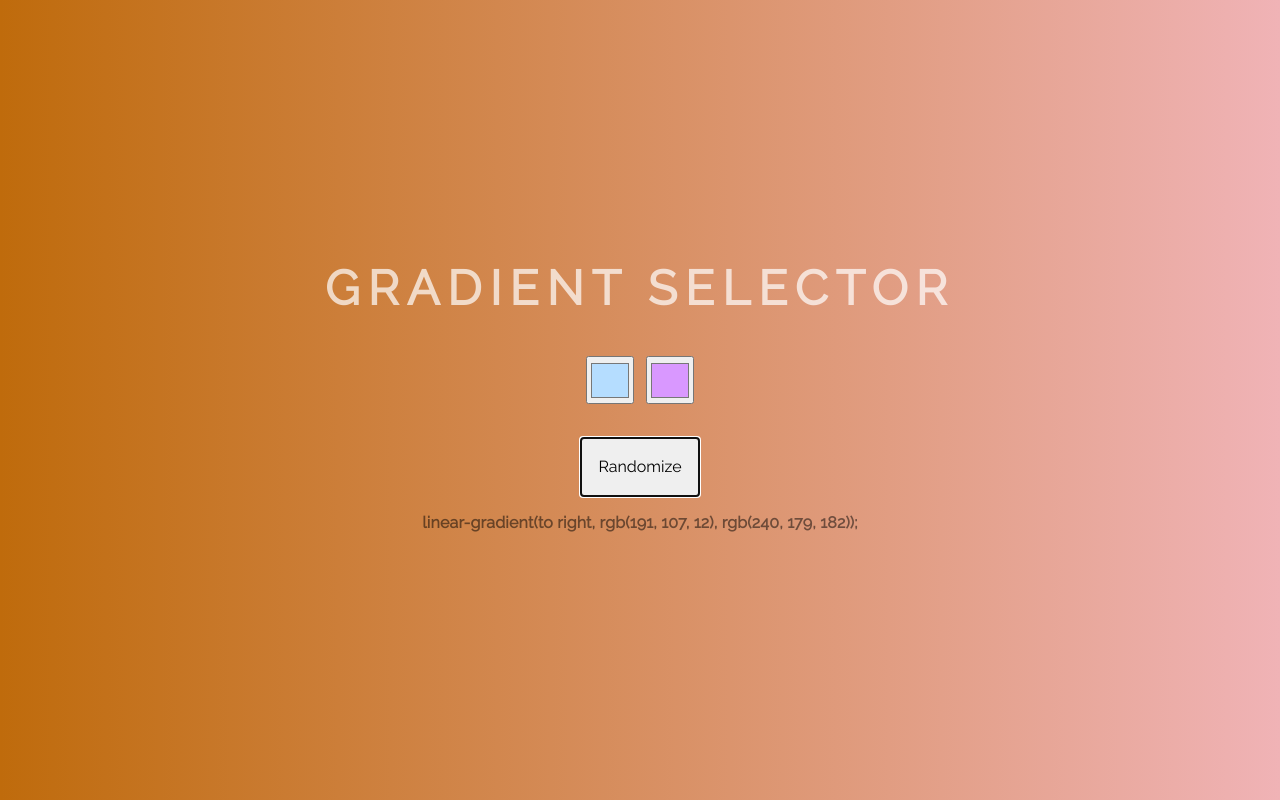
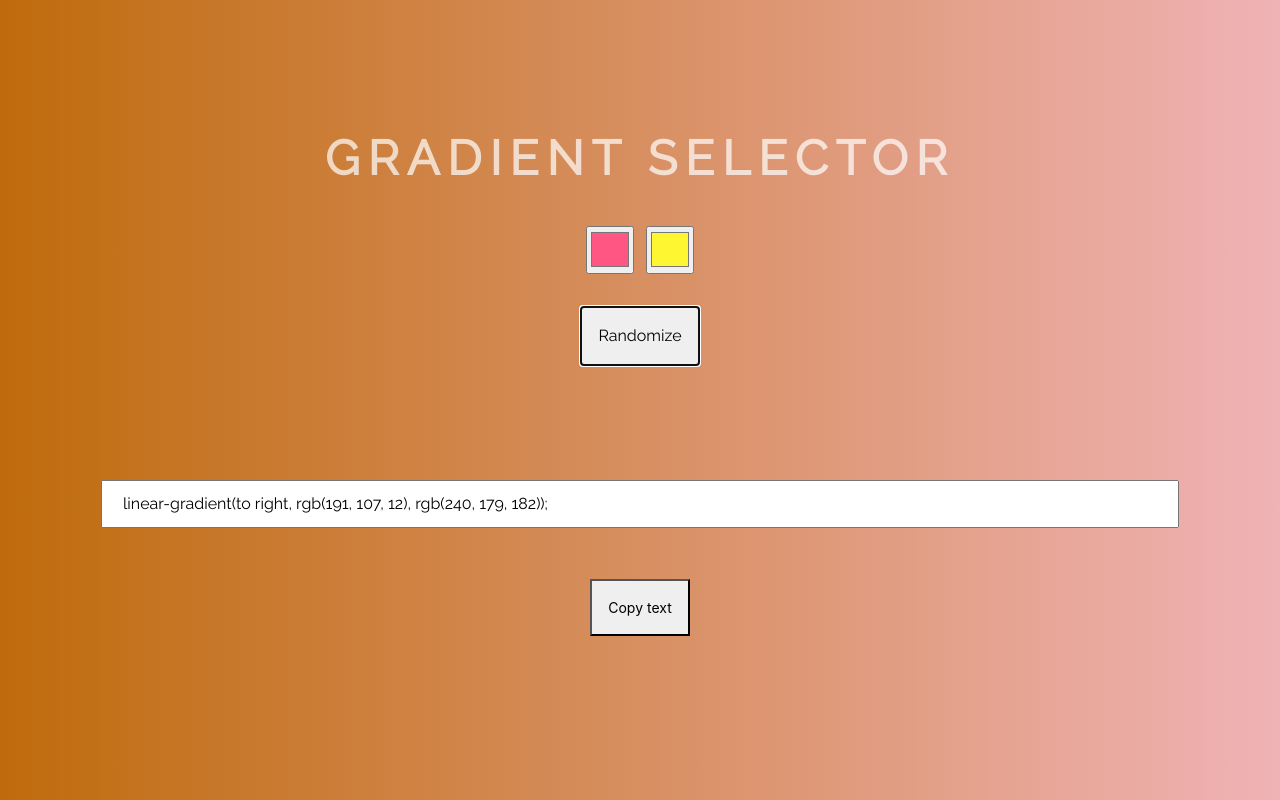
Before and after one commit to Anishshettyk/gradient-selector, a plain HTML site: page index.html in a window 1280 px wide. Both pictures are taken after a click on the button "Randomize". Drawn offline with nearby package versions, Linux system fonts and the light colour scheme; files whose address does not match are found by name.

Commit message:
added copy to clipboard function and converted function to follow es6 features

```diff
--- a/index.html
+++ b/index.html
@@ -17,11 +17,20 @@
     <div class="container">
         <h1>Gradient Selector</h1>
         <div class="inputs">
-            <input class="color1" type="color" name="color1" value="#B5DDFF">
-            <input class="color2" type="color" name="color2" value="#D998FF" id=""><br>
+            <input class="color1" type="color" name="color1" value="#ff5683">
+            <input class="color2" type="color" name="color2" value="#fff632" id=""><br>
         </div>
         <button class="random">Randomize</button>
-        <h3></h3>
+        <div class="copyField">
+            <input type="text" class="value" id="copyField">
+
+            <div class="tooltip">
+                <button onclick="copyField()" onmousein="outFunc()">
+                    <span class="tooltiptext" id="myTooltip">Copy to clipboard</span>
+                    Copy text
+                </button>
+            </div>
+        </div>
     </div>
 
 
--- a/js/main.js
+++ b/js/main.js
@@ -1,31 +1,45 @@
-const css = document.querySelector("h3");
+const css = document.querySelector(".value");
 const color1 = document.querySelector(".color1");
 const color2 = document.querySelector(".color2");
 const body = document.getElementById("gradient");
 const button = document.querySelector("button");
 
-window.onload = setGradient;
-
-function setGradient() {
+const setGradient = () => {
   body.style.background =
     "linear-gradient(to right, " + color1.value + "," + color2.value + ")";
+  css.value = body.style.background + ";";
+};
 
-  css.textContent = body.style.background + ";";
-}
-
-function randomRGB() {
+const randomRGB = () => {
   let rgbValues = [];
   for (let i = 0; i < 3; i++) {
     rgbValues.push(Math.floor(Math.random() * 256));
   }
   return `rgb(${rgbValues[0]},${rgbValues[1]},${rgbValues[2]})`;
-}
+};
 
-function setRandom() {
+const setRandom = () => {
   body.style.background =
     "linear-gradient(to right, " + randomRGB() + ", " + randomRGB() + ")";
-  css.textContent = body.style.background + ";";
-}
+  css.value = body.style.background + ";";
+};
+
+const copyField = () => {
+  var copyText = document.getElementById("copyField");
+  copyText.select();
+  copyText.setSelectionRange(0, 99999);
+  document.execCommand("copy");
+
+  var tooltip = document.getElementById("myTooltip");
+  tooltip.innerHTML = copyText.value;
+};
+
+const outFunc = () => {
+  var tooltip = document.getElementById("myTooltip");
+  tooltip.innerHTML = "Copy to clipboard";
+};
+
+window.onload = setGradient;
 
 color1.addEventListener("input", setGradient);
 
--- a/styles/styles.css
+++ b/styles/styles.css
@@ -20,7 +20,7 @@ body * {
     flex-direction: column;
     justify-content: center;
     align-items: center;
-    height: 100vh;
+    min-height: 100vh;
 }
 
 .random {
@@ -50,6 +50,64 @@ h3 {
     letter-spacing: 0.01rem;
 }
 
+.copyField {
+    margin-top: 5rem;
+    width: 100%;
+    display: flex;
+    align-items: center;
+    justify-content: space-around;
+    flex-direction: column;
+    height: 30vh;
+}
+
+
+input.value {
+    width: 100%;
+    outline: none;
+    padding: 10px 20px;
+}
+
+.tooltip {
+    position: relative;
+    display: inline-block;
+    opacity: 1;
+}
+
+
+
+.tooltip .tooltiptext {
+    visibility: hidden;
+    width: 140px;
+    background-color: #555;
+    color: #fff;
+    text-align: center;
+    border-radius: 6px;
+    padding: 5px;
+    position: absolute;
+    z-index: 1;
+    bottom: 150%;
+    left: 50%;
+    margin-left: -75px;
+    opacity: 0;
+    transition: opacity 0.3s;
+}
+
+.tooltip .tooltiptext::after {
+    content: "";
+    position: absolute;
+    top: 100%;
+    left: 50%;
+    margin-left: -5px;
+    border-width: 5px;
+    border-style: solid;
+    border-color: #555 transparent transparent transparent;
+}
+
+.tooltip:hover .tooltiptext {
+    visibility: visible;
+    opacity: 1;
+}
+
 @media only screen and (min-device-width : 320px) and (max-device-width : 480px) {
     h1 {
         font: 500 2rem 'Raleway', sans-serif;
```
